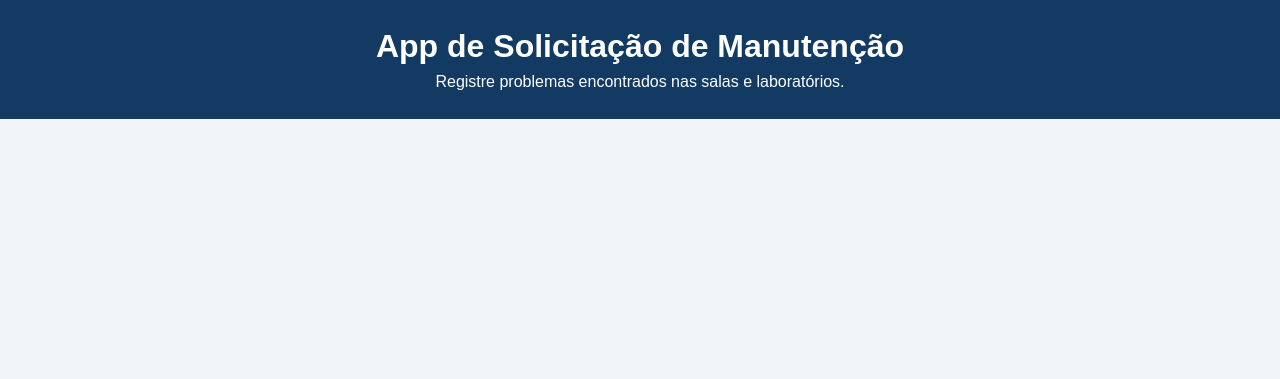
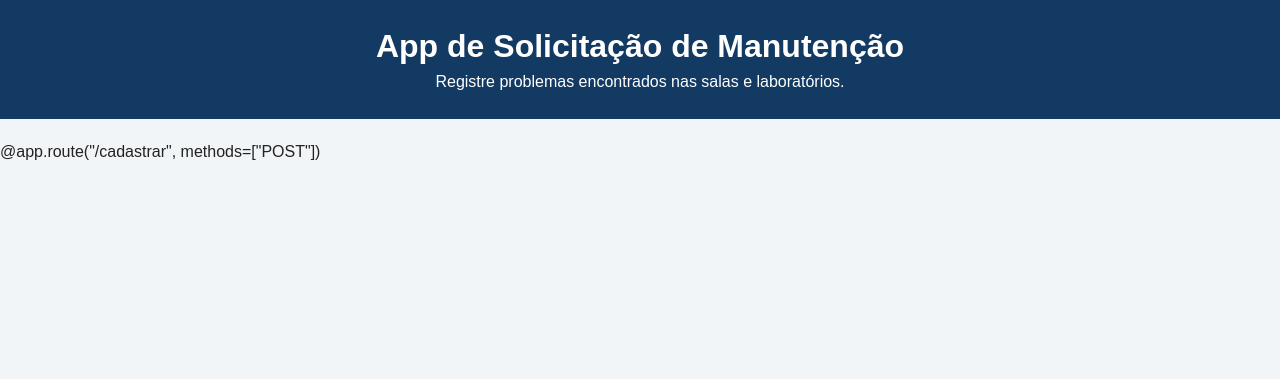
Before and after one commit to mariaangelo01124048-create/app_manutencao, a Python web app: template template/index.html in a window 1280 px wide. Shown: the top 379 px of the page. Run offline with Jinja, Linux system fonts and the light colour scheme; the template is opened without the code that fills it, so the values that code supplies are empty.

Commit message:
Update index.html

```diff
--- a/template/index.html
+++ b/template/index.html
@@ -17,3 +17,5 @@ Registre problemas encontrados nas salas e laboratórios.
 </main>
 </body>
 </html>
+
+@app.route("/cadastrar", methods=["POST"])
```
